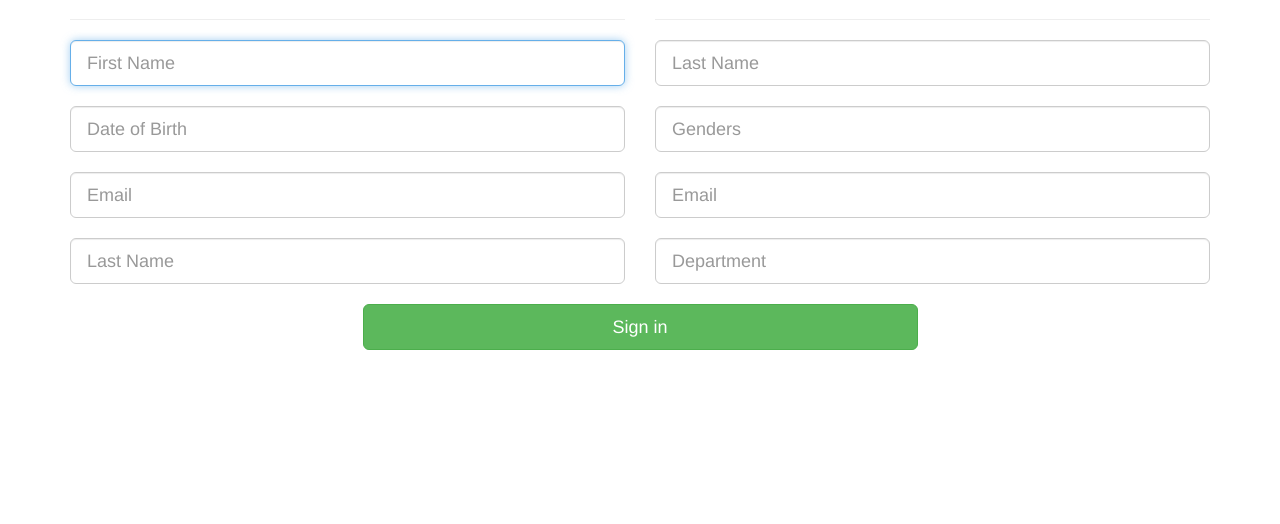
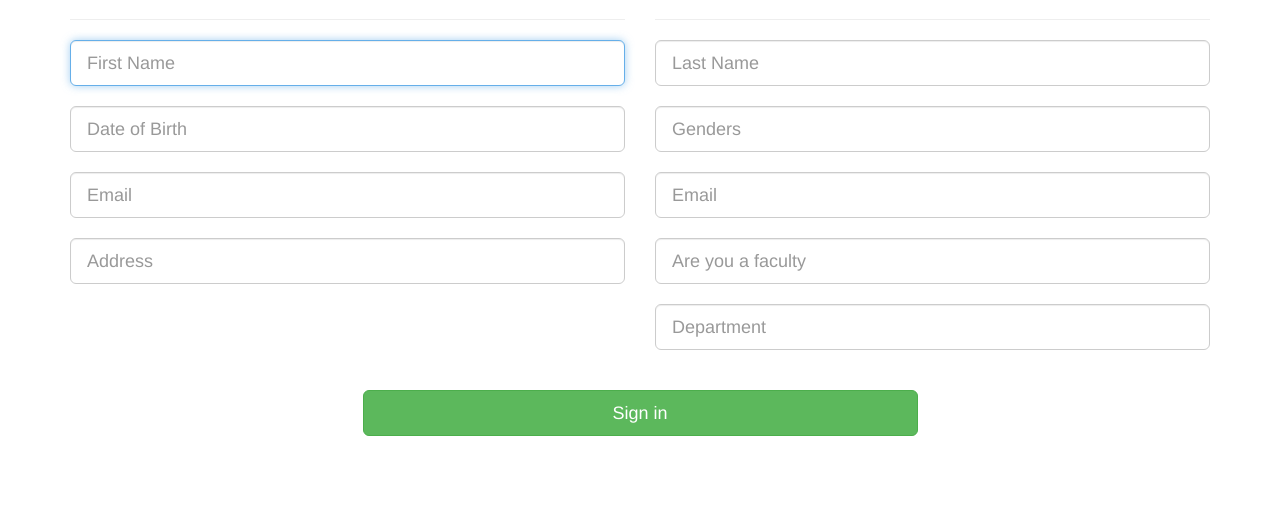
Before and after one commit to pbhatnagar3/LibrarySystem, a Flask app: page /create-profile in a window 1280 px wide. Shown: the part 129-653 px from the top of the page. Run offline with Flask 2, Linux system fonts and the light colour scheme; some libraries are stand-ins or nearby versions.

Commit message:
updated create-profile

```diff
--- a/templates/create-profile.html
+++ b/templates/create-profile.html
@@ -15,7 +15,7 @@
 
 		<input name="Email" type="text" class="form-control input-lg" placeholder="Email" required>
 		<br>
-		<input name="Address" type="text" class="form-control input-lg" placeholder="Last Name" required>
+		<input name="Address" type="text" class="form-control input-lg" placeholder="Address" rows='3' required>
 		<br>
 	</form>
 	</div>
@@ -31,14 +31,23 @@
 		<br>
 		<input name="Email" type="text" class="form-control input-lg" placeholder="Email" required>
 		<br>
+		<input list="isFacultyList" name="isFaculty" class="form-control input-lg" placeholder="Are you a faculty" required>
+			<datalist id="isFacultyList">
+    			<option value="Yes">
+    			<option value="No">
+	  		</datalist>
+		<br>
+
 		<input list="Departments" name="Department" class="form-control input-lg" placeholder="Department" required>
 			<datalist id="Departments">
     			<option value="ECE">
     			<option value="Computer Science">
 	  		</datalist>
 		<br>
+		 <br>
 	</div>
 </div>
+
 <div class="row">
 	<div class="col-sm-6 col-sm-offset-3">
 		<button type="submit" class="btn btn-success btn-block btn-lg">Sign in</button>
```
